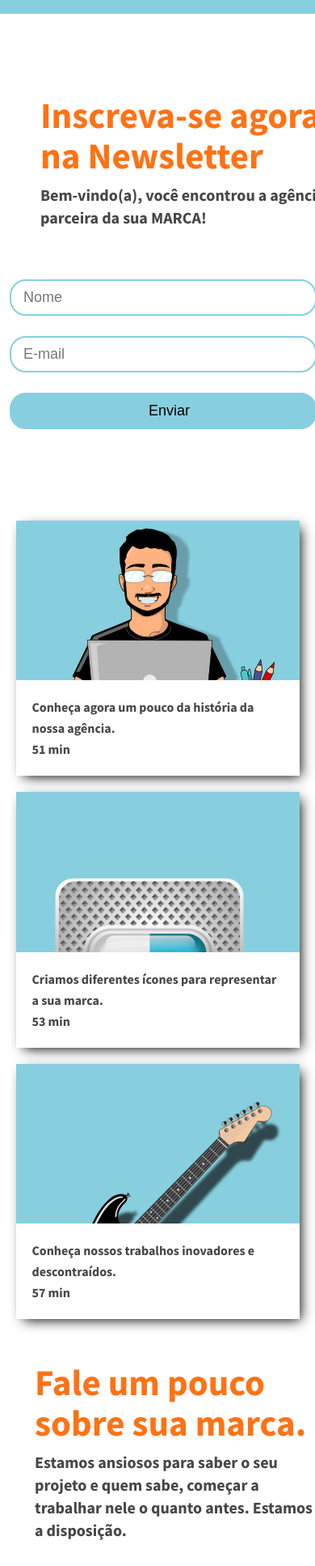
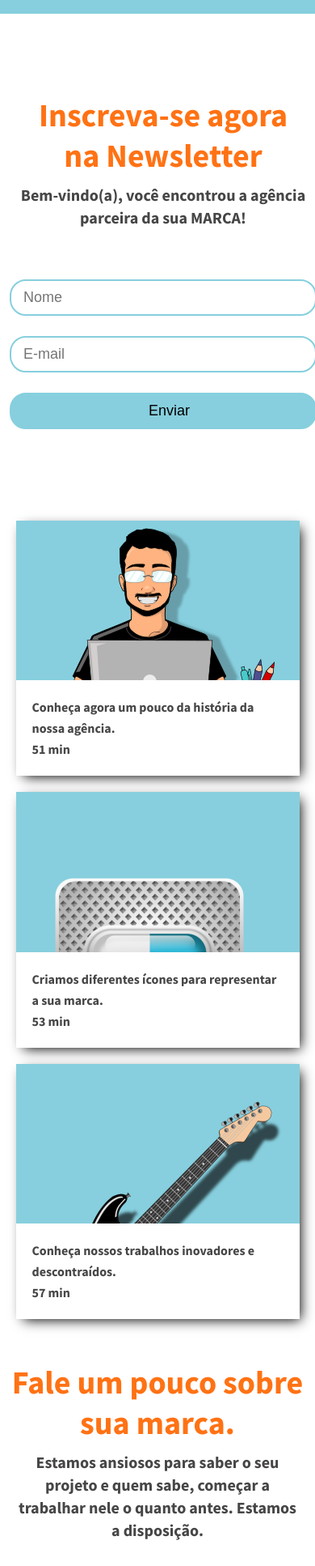
Before and after one commit to EvandroGama/primeira-pagina, a plain HTML site: page index.html in a window 390 px wide. Shown: the part 63-1997 px from the top of the page at 81% size. Drawn offline with Linux system fonts and the light colour scheme.

Commit message:
update responsive

```diff
--- a/css/responsive.css
+++ b/css/responsive.css
@@ -67,6 +67,7 @@
         justify-content: center;
     }
 
+
     #checkbox-menu {
         position: absolute;
         opacity: 0;
@@ -111,4 +112,37 @@
         transform: rotate(45deg);
         top: 8px
     }
+
+    main .container-main h1 h2{
+        align-items: center;
+        justify-content: center;
+        margin: 0%;
+     }
+
+    .container-main {
+            flex-direction: column;
+            text-align: center;
+            box-sizing: border-box;
+     }
+
+     .container-main h2 {
+        font-size: 2.5rem;
+        margin-left: 0;
+     }
+
+     .container-main h3 {
+        margin-left: 0;
+     }
+
+     #briefing h2 {
+        text-align: center;
+        font-size: 2.5rem;
+        margin: 0;
+     }
+
+     #briefing h3 {
+        text-align: center;
+        margin-left: 0;
+        padding: 0px 30px;
+     }
 }
```
Also changed, not shown: index.html (+1 -0 lines).
